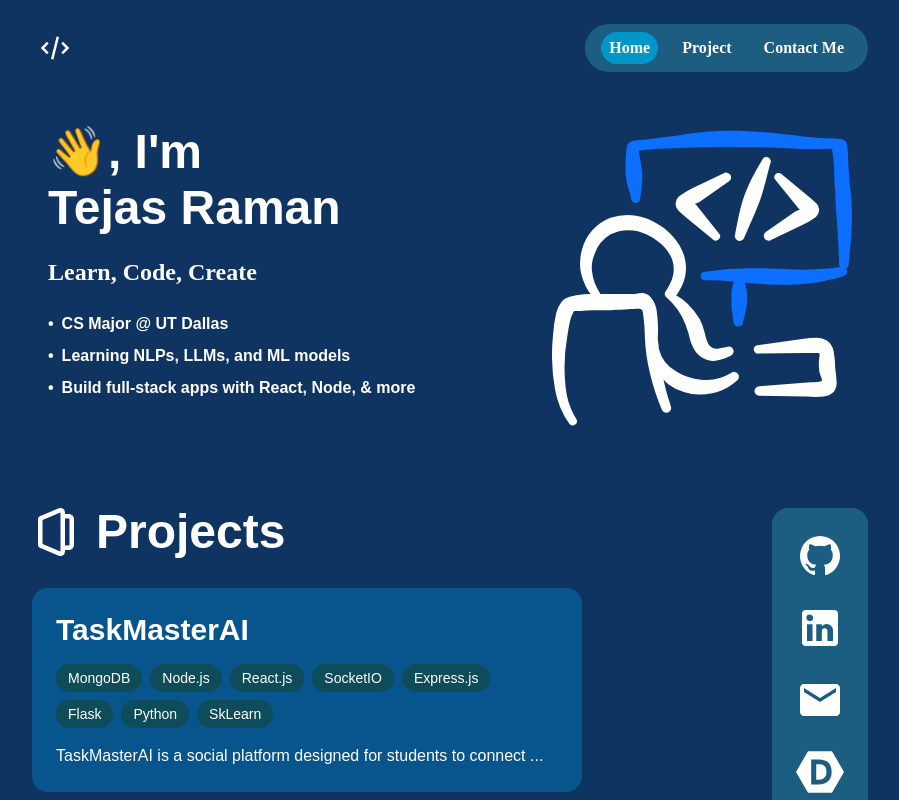
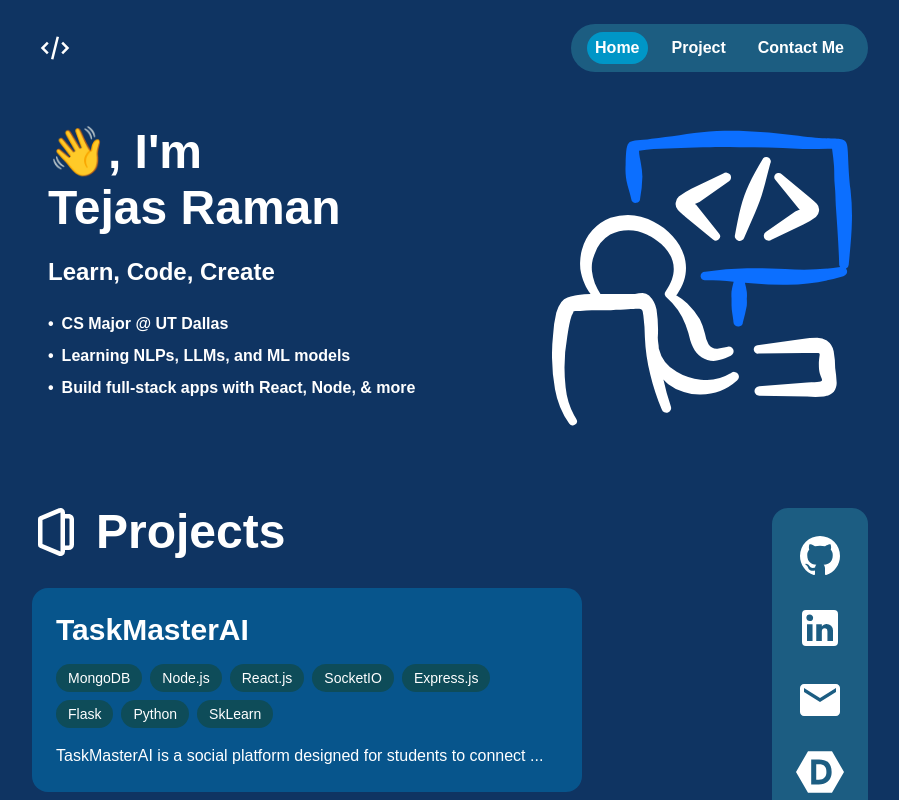
Before and after one commit to Traman2/TejasPortfolioWebsite, a React (Vite) app in the folder client/: page / in a window 1280 px wide. Shown: the whole page, without its empty margins (190-1089 px from the left). Built offline with nearby package versions, Linux system fonts and the light colour scheme.

Commit message:
fix speling

```diff
--- a/client/src/index.css
+++ b/client/src/index.css
@@ -4,5 +4,5 @@
 :root {
   --font-jaro: "Jaro", sans-serif;
   --font-konkhmer: "Konkhmer Sleokchher", sans-serif;
-  --font-lalezar: "Lalezar",  sans-seri;
+  --font-lalezar: "Lalezar",  sans-serif;
 }
```
